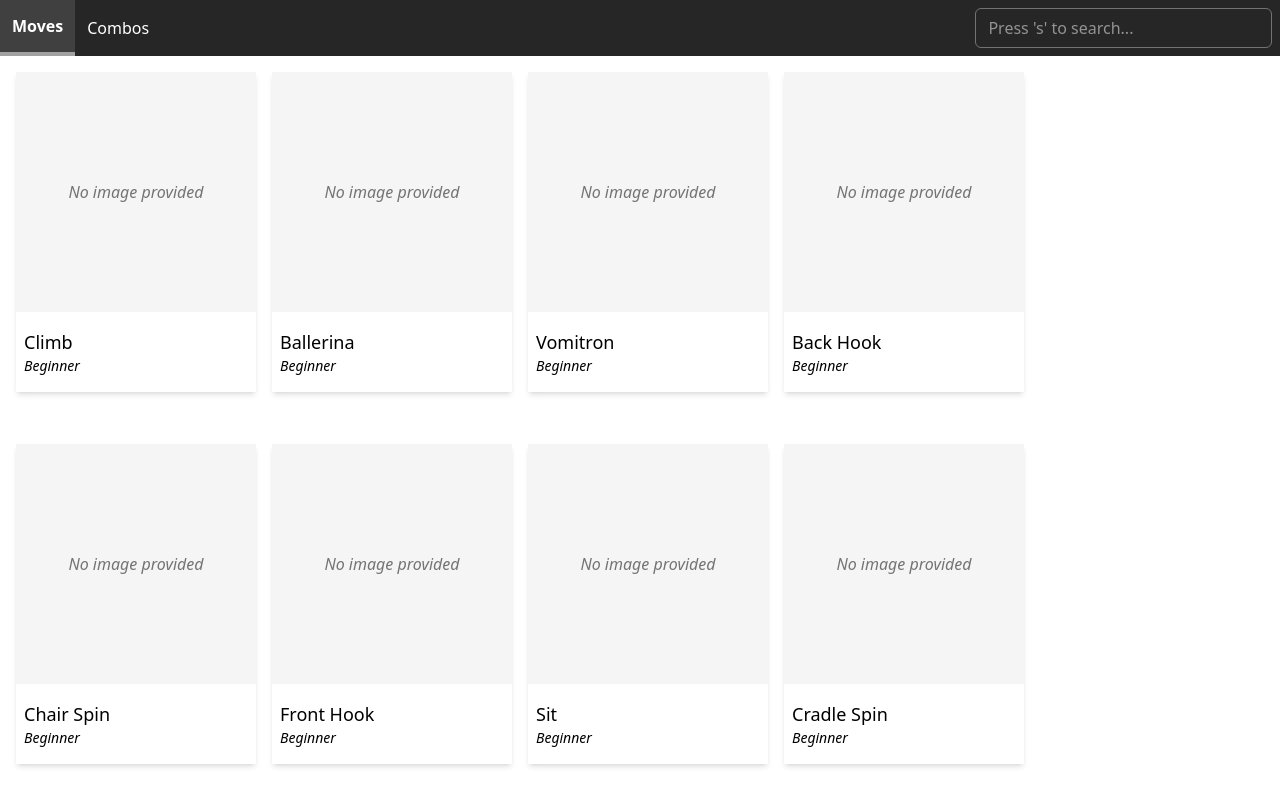
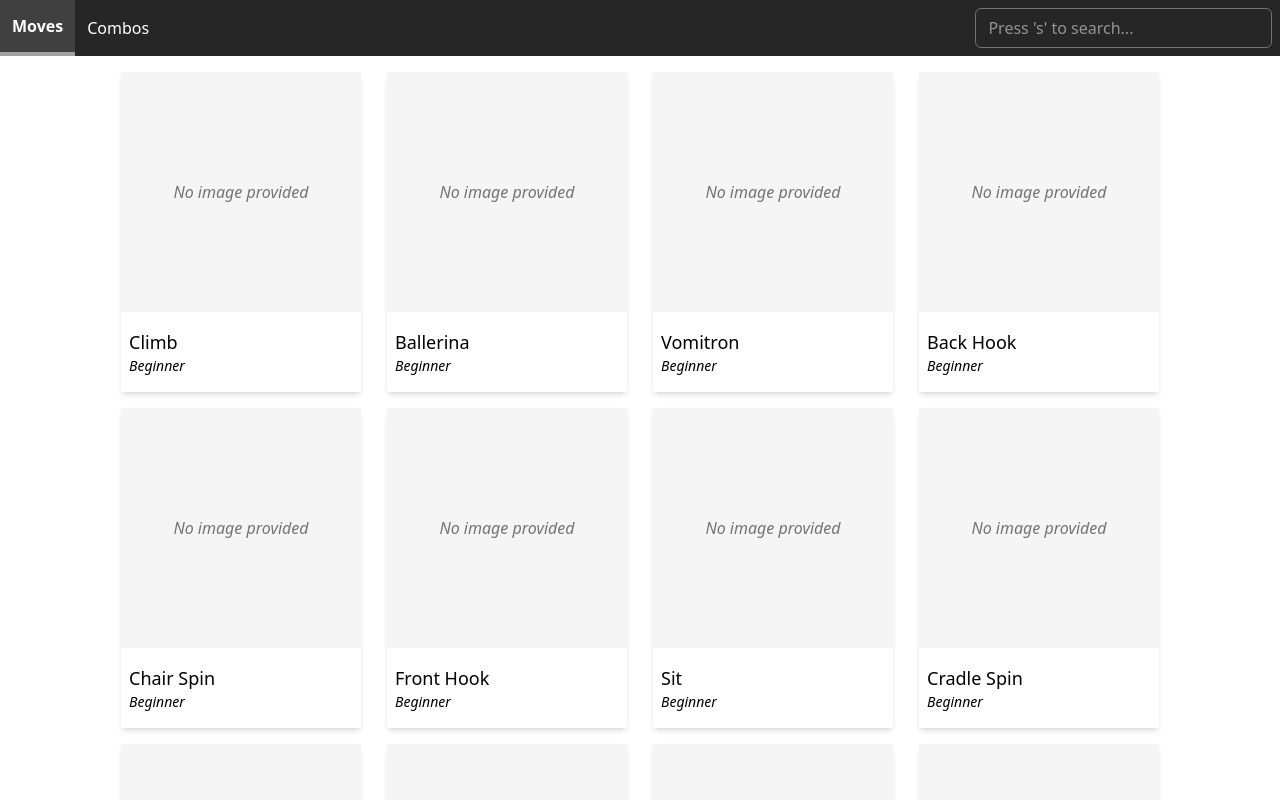
Before and after one commit to callum-jones19/open_pole_moves, a React (Vite) app: page / in a window 1280 px wide. Shown: the top 800 px of the page. Built offline with nearby package versions, Linux system fonts and the light colour scheme.

Commit message:
Set moves page to use a CSS grid

```diff
--- a/src/App.tsx
+++ b/src/App.tsx
@@ -7,7 +7,7 @@ import MovesPage from "./pages/MovesPage";
 
 function App() {
   const moveData = useMemo(() => {
-    return generateMoveDB();
+    return generateMoveDB().concat(generateMoveDB());
   }, []);
 
   const [filteredMoves, setFilteredMoves] = useState<PoleMove[] | null>(null);
@@ -15,7 +15,6 @@ function App() {
   const router = createBrowserRouter([
     {
       path: '/',
-      // element: <MovesPage moveData={filteredMoves === null ? moveData : filteredMoves} />
       element: <RootPage onSearchString={searchedString => {
         if (searchedString === "") {
           setFilteredMoves(null);
--- a/src/components/MoveCard.tsx
+++ b/src/components/MoveCard.tsx
@@ -11,7 +11,7 @@ const MoveCard = ({ move }: MoveCardProps) => {
     <>
       <NavLink
         to={`/move/${move.id}`}
-        className="w-60 h-80 shadow-md flex flex-col justify-between hover:bg-neutral-700 hover:text-white hover:cursor-default hover:font-bold group"
+        className="w-60 h-80 shadow-md flex flex-col justify-between bg-white hover:bg-neutral-700 hover:text-white hover:cursor-default hover:font-bold group"
       >
         {move.basicImage ?
           <img
--- a/src/pages/MovesPage.tsx
+++ b/src/pages/MovesPage.tsx
@@ -12,8 +12,13 @@ export interface MovesPageParams {
 const MovesPage = ({ moveData }: MovesPageProps) => {
   return (
     <>
-      <div className="w-full h-full gap-4 px-4 pt-2 flex flex-wrap">
-        {moveData.map((md, i) => <MoveCard move={md} key={i} />)}
+      <div className="w-full gap-4 px-4 pt-2 grid grid-cols-[repeat(auto-fill,250px)] justify-center pb-6">
+        {moveData.map((md, i) => {
+          return (
+            <div className="h-full w-full flex justify-center">
+              <MoveCard move={md} key={i} />
+            </div>
+          )})}
       </div>
     </>
   )
--- a/src/pages/RootPage.tsx
+++ b/src/pages/RootPage.tsx
@@ -8,7 +8,7 @@ export interface RootPageProps {
 const RootPage = ({ onSearchString }: RootPageProps) => {
   return (
     <>
-      <div className="w-screen h-screen">
+      <div className="w-full h-screen">
         <Header
           onSearchString={searchedString => onSearchString(searchedString)}
         />
```
